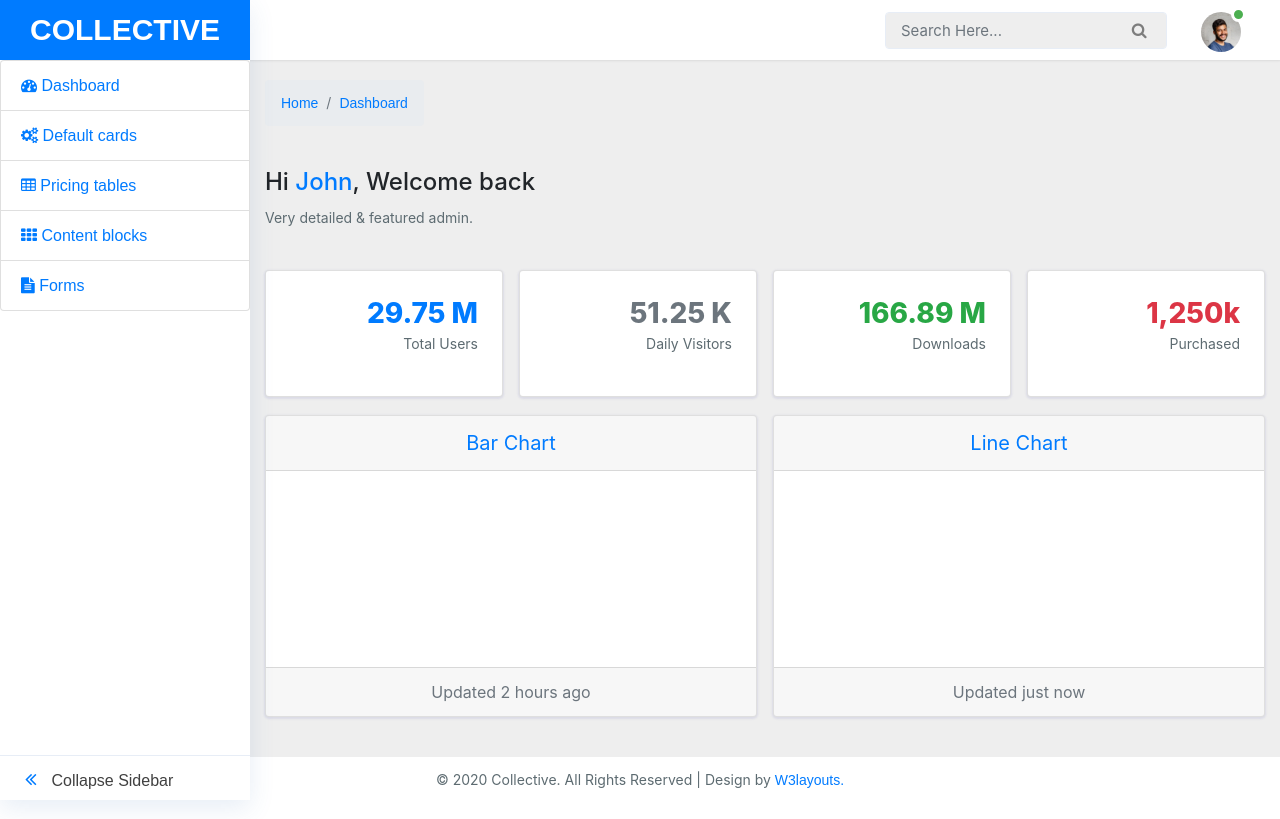
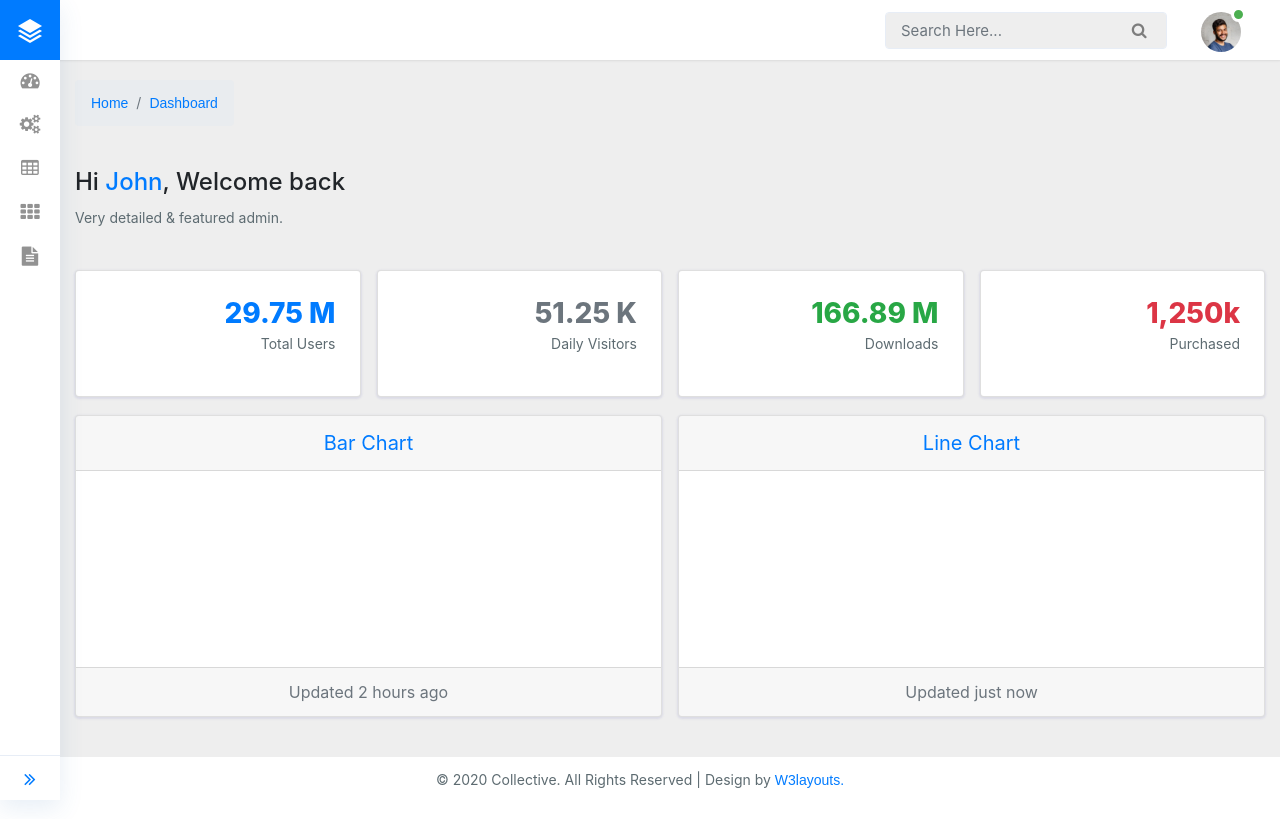
Before and after one commit to hsugui/migracao-react, a React (Create React App) app in the folder migracao/: page / in a window 1280 px wide. Built offline with nearby package versions, Linux system fonts and the light colour scheme.

Commit message:
tentando arrumar sidebar

```diff
--- a/migracao/src/components/template/Sidebar/Sidebar.js
+++ b/migracao/src/components/template/Sidebar/Sidebar.js
@@ -2,6 +2,18 @@ import React from 'react'
 import { ListGroup } from 'react-bootstrap';
 import '../../../assets/css/style.css';
 import Logo from '../../../assets/images/logo.png';
+
+function toggleMenu() {
+    let body = document.querySelector("body");
+    let hasCollapsed = body.classList.contains("sidebar-menu-collapsed");
+    if(hasCollapsed) {
+     body.classList.remove("sidebar-menu-collapsed");
+     body.classList.add("noscroll");
+    } else {
+      body.classList.remove("noscroll");
+      body.classList.add("sidebar-menu-collapsed");
+    };
+  }
 
 function Sidebar(props) {
 
@@ -13,28 +25,28 @@ function Sidebar(props) {
 
                     {/* <!-- logo start --> */}
                     <div class="logo">
-                        <h1><a href="">Collective</a></h1>
+                        <h1><a href="index">Collective</a></h1>
                     </div>
 
                     {/* <!-- //image logo --> */}
                     <div class="logo-icon text-center">
-                        <a href="index.html" title="logo"><img src={Logo} alt="logo-icon" /> </a>
+                        <a href="index" title="logo"><img src={Logo} alt="logo-icon" /> </a>
                     </div>
                     {/* <!-- //logo end --> */}
 
                     <div class="sidebar-menu-inner">
 
                         {/* <!-- sidebar nav start --> */}
-                        <ListGroup class="nav nav-pills nav-stacked custom-nav">
-                            <ListGroup.Item><a href="index"><i class="fa fa-tachometer"></i><span> Dashboard</span></a></ListGroup.Item>
-                            <ListGroup.Item><a href="cards"><i class="fa fa-cogs"></i> <span>Default cards</span></a></ListGroup.Item>
-                            <ListGroup.Item><a href="pricing"><i class="fa fa-table"></i> <span>Pricing tables</span></a></ListGroup.Item>
-                            <ListGroup.Item><a href="blocks"><i class="fa fa-th"></i> <span>Content blocks</span></a></ListGroup.Item>
-                            <ListGroup.Item><a href="forms"><i class="fa fa-file-text"></i> <span>Forms</span></a></ListGroup.Item>
-                        </ListGroup>
+                        <ul class="nav nav-pills nav-stacked custom-nav">
+                            <li><a href="index"><i class="fa fa-tachometer"></i><span> Dashboard</span></a></li>
+                            <li><a href="cards"><i class="fa fa-cogs"></i> <span>Default cards</span></a></li>
+                            <li><a href="pricing"><i class="fa fa-table"></i> <span>Pricing tables</span></a></li>
+                            <li><a href="blocks"><i class="fa fa-th"></i> <span>Content blocks</span></a></li>
+                            <li><a href="forms"><i class="fa fa-file-text"></i> <span>Forms</span></a></li>
+                        </ul>
                         {/* <!-- //sidebar nav end --> */}
                         {/* <!-- toggle button start --> */}
-                        <a class="toggle-btn" onclick="toggleMenu()">
+                        <a class="toggle-btn" onclick={toggleMenu()}>
                             <i class="fa fa-angle-double-left menu-collapsed__left"><span>Collapse Sidebar</span></i>
                             <i class="fa fa-angle-double-right menu-collapsed__right"></i>
                         </a>
```
